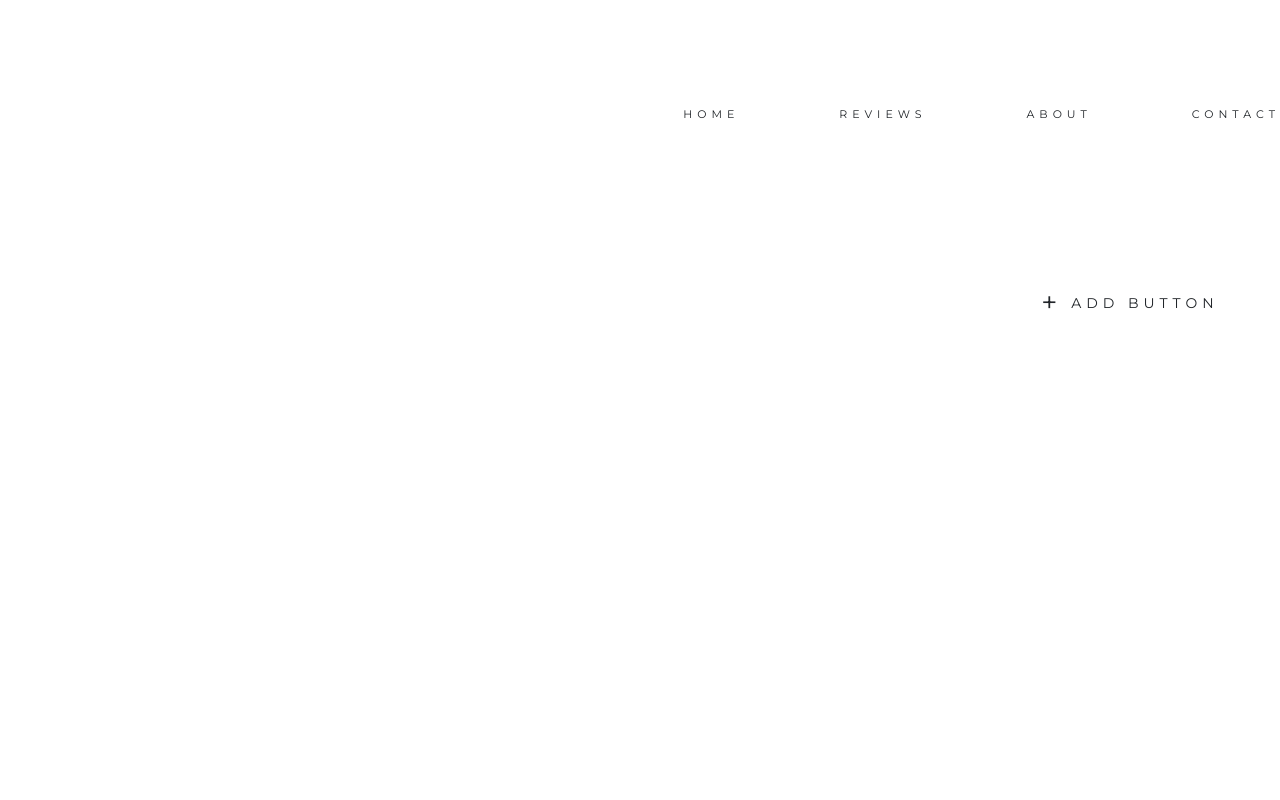
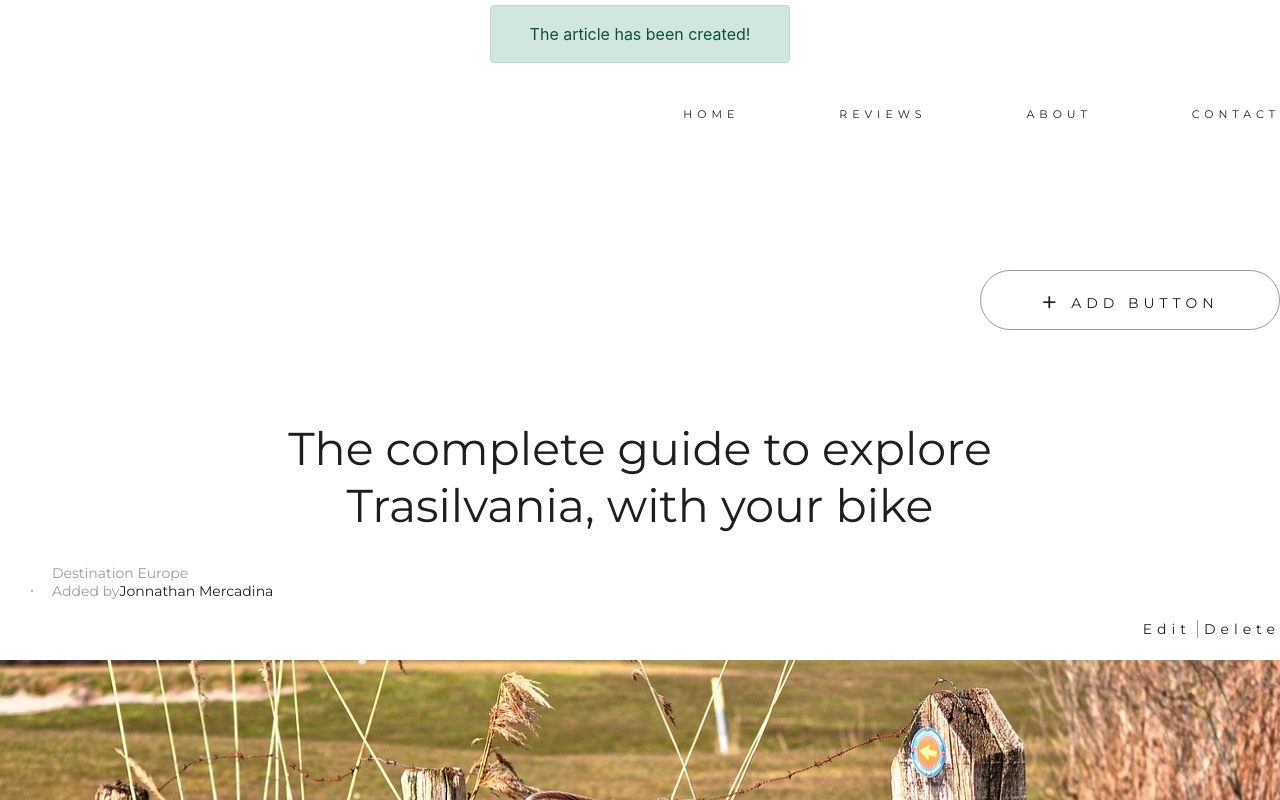
Before and after one commit to Vdf-HumansInLearning/react-blog-boys, a React (Create React App) app: page / in a window 1280 px wide. Shown: the top 800 px of the page. Built offline with nearby package versions, Linux system fonts and the light colour scheme; data requests are answered from the project's data file.

Commit message:
App updated

```diff
--- a/src/App.css
+++ b/src/App.css
@@ -1,38 +1,29 @@
-.App {
-  text-align: center;
+* {
+  box-sizing: border-box;
 }
 
-.App-logo {
-  height: 40vmin;
-  pointer-events: none;
+:root {
+  --font-color: #1e1e1e;
+  --primary-color-font: #9b9b9b;
+  --secondary-color-font: #000;
+  --bg-color: #fff;
+  --pink: #ffe3e3;
+  --moon: #9b9b9b;
+  --sun: #fff;
+  --disabled-color: #e6e6e6;
 }
 
-@media (prefers-reduced-motion: no-preference) {
-  .App-logo {
-    animation: App-logo-spin infinite 20s linear;
-  }
+[data-theme="dark"] {
+  --font-color: #cbcbd4;
+  --primary-color-font: #818181;
+  --secondary-color-font: #818cab;
+  --bg-color: #1a1a1f;
+  --pink: #494e5c;
+  --moon: #1a1a1f;
+  --sun: #9b9b9b;
+  --disabled-color: #494e5c;
 }
 
-.App-header {
-  background-color: #282c34;
-  min-height: 100vh;
-  display: flex;
-  flex-direction: column;
-  align-items: center;
-  justify-content: center;
-  font-size: calc(10px + 2vmin);
-  color: white;
+body {
+  background-color: var(--bg-color);
 }
-
-.App-link {
-  color: #61dafb;
-}
-
-@keyframes App-logo-spin {
-  from {
-    transform: rotate(0deg);
-  }
-  to {
-    transform: rotate(360deg);
-  }
-}
--- a/src/App.js
+++ b/src/App.js
@@ -1,12 +1,25 @@
-import React from 'react';
-import AddArticleButton from './components/AddArticle/AddArticle';
-import Navbar from './components/Navbar/Navbar';
+import React from "react";
+import { Component } from "react/cjs/react.production.min";
+import AddArticleButton from "./components/AddArticle/AddArticle";
+import Navbar from "./components/Navbar/Navbar";
+import ArticlesList from "./components/ArticlesList/ArticlesList";
+import Loader from "./components/Loader/Loader";
+import SuccessAlert from "./components/SuccessAlert/SuccessAlert";
+import "./App.css";
+import Article from "./components/Article/Article";
 
-function App() {
-  return <div className="App">
-    <Navbar/>
-    <AddArticleButton/>
-  </div>;
+class App extends Component {
+  render() {
+    return (
+      <>
+        <Loader />
+        <SuccessAlert />
+        <Navbar />
+        <AddArticleButton />
+        <ArticlesList />
+      </>
+    );
+  }
 }
 
 export default App;
```
